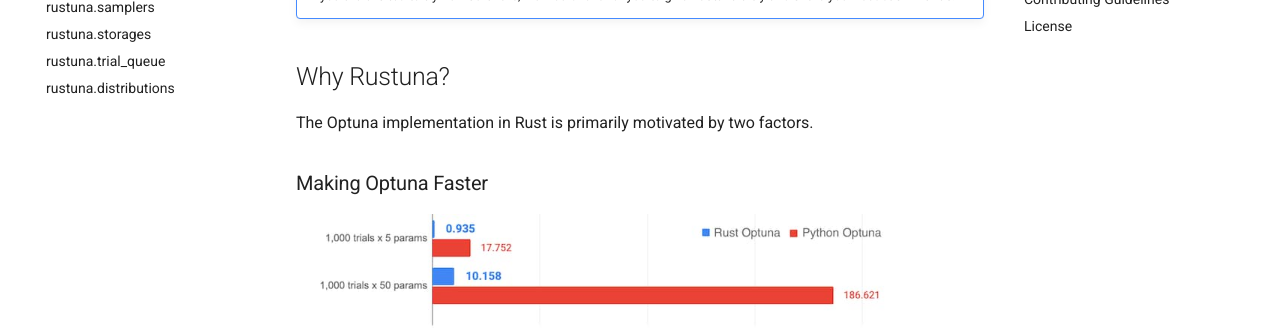
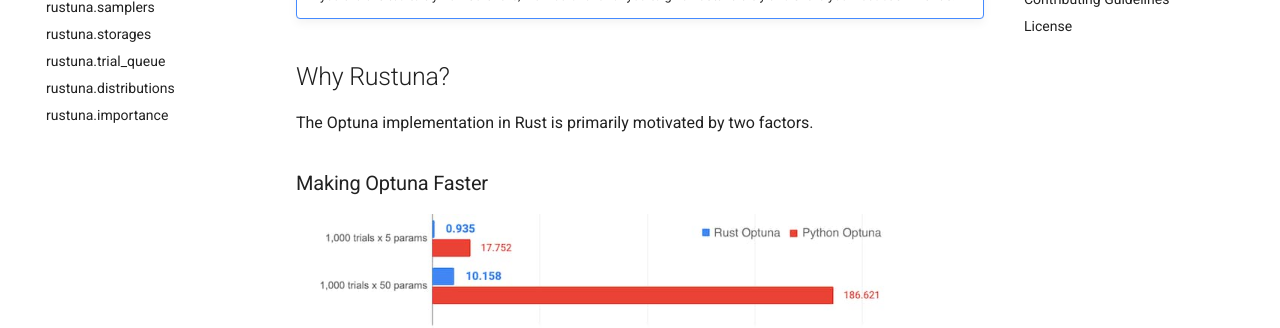
Before and after one commit to kappybar/rustuna, an MkDocs documentation site: the page built from docs/docs/index.md, in a window 1280 px wide. Shown: the part 364-692 px from the top of the page. Built offline with MkDocs 1.6.1 and Material for MkDocs 9.7.7, drawn with Linux system fonts in a browser that asks for light colours.

Commit message:
Add importance

```diff
--- a/docs/mkdocs.yml
+++ b/docs/mkdocs.yml
@@ -44,6 +44,7 @@
       - rustuna.storages: api/storages.md
       - rustuna.trial_queue: api/trial_queue.md
       - rustuna.distributions: api/distributions.md
+      - rustuna.importance: api/importance.md
 
 markdown_extensions:
   - attr_list
```
